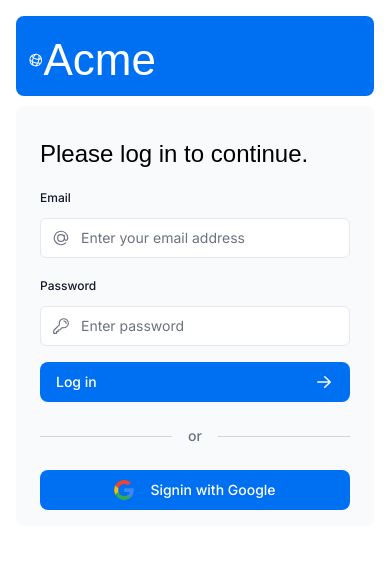
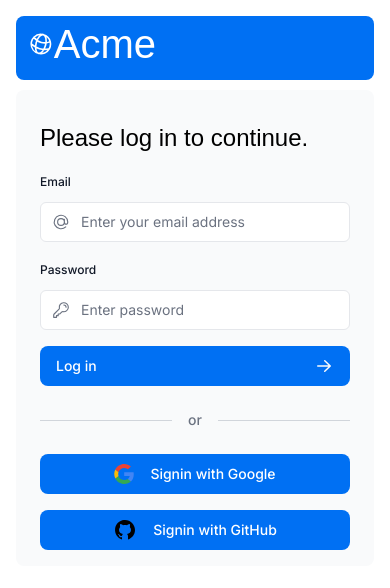
Before and after one commit to oksanaVlasenko/nextjs-dashboard, a Next.js app: page /login in a window 390 px wide. Shown: the top 588 px of the page. Built offline with nearby package versions, Linux system fonts and the light colour scheme; no server answers; a web font is replaced by a local one.

Commit message:
added auth with Github

```diff
--- a/app/login/page.tsx
+++ b/app/login/page.tsx
@@ -4,7 +4,8 @@
 import { Metadata } from 'next';
 import { ArrowRightIcon } from '@heroicons/react/24/outline';
 import { signIn } from '@/auth';
-import SignIn from '../ui/signin-google';
+import SignInGoogle from '../ui/signin-google';
+import SignInGithub from '../ui/signin-github';
 
 export const metadata: Metadata = {
   title: 'Login',
@@ -14,7 +15,7 @@
   return (
     <main className="flex items-center justify-center md:h-screen">
       <div className="relative mx-auto flex w-full max-w-[400px] flex-col space-y-2.5 p-4 md:-mt-32">
-        <div className="flex h-20 w-full items-end rounded-lg bg-blue-500 p-3 md:h-36">
+        <div className="flex h-16 w-full items-end rounded-lg bg-blue-500 p-3 md:h-28">
           <div className="w-32 text-white md:w-36">
             <AcmeLogo />
           </div>
@@ -26,7 +27,9 @@
 
             <Divider text="or" />
 
-            <SignIn />
+            <SignInGoogle />
+
+            <SignInGithub />
           </div>
 
         </Suspense>
--- a/app/ui/acme-logo.tsx
+++ b/app/ui/acme-logo.tsx
@@ -7,7 +7,7 @@
       className={`${lusitana.className} flex flex-row items-center leading-none text-white`}
     >
       <GlobeAltIcon className="h-12 w-12 rotate-[15deg]" />
-      <p className="text-[44px]">Acme</p>
+      <p className="text-[40px] md:text-[44px]">Acme</p>
     </div>
   );
 }
--- /dev/null
+++ b/app/ui/signin-github.tsx
@@ -0,0 +1,32 @@
+
+import { signIn } from "@/auth"
+import { JSX, SVGProps } from "react"
+import { Button } from "./button"
+
+export default function SignInGithub() {
+  return (
+    <form
+      action={async () => {
+        "use server"
+        await signIn("github")
+      }}
+    >
+      <Button className="mt-4 w-full justify-center ">
+        <GithubLogo className='mr-4'/>
+        Signin with GitHub
+      </Button>
+    </form>
+  )
+}
+
+const GithubLogo = (props: JSX.IntrinsicAttributes & SVGProps<SVGSVGElement>) => (
+  <svg
+    xmlns="http://www.w3.org/2000/svg" x="0px" y="0px"
+    width="24"
+    height="24"
+    viewBox="0 0 24 24"
+    {...props}
+  >
+    <path d="M10.9,2.1c-4.6,0.5-8.3,4.2-8.8,8.7c-0.6,5,2.5,9.3,6.9,10.7v-2.3c0,0-0.4,0.1-0.9,0.1c-1.4,0-2-1.2-2.1-1.9 c-0.1-0.4-0.3-0.7-0.6-1C5.1,16.3,5,16.3,5,16.2C5,16,5.3,16,5.4,16c0.6,0,1.1,0.7,1.3,1c0.5,0.8,1.1,1,1.4,1c0.4,0,0.7-0.1,0.9-0.2 c0.1-0.7,0.4-1.4,1-1.8c-2.3-0.5-4-1.8-4-4c0-1.1,0.5-2.2,1.2-3C7.1,8.8,7,8.3,7,7.6C7,7.2,7,6.6,7.3,6c0,0,1.4,0,2.8,1.3 C10.6,7.1,11.3,7,12,7s1.4,0.1,2,0.3C15.3,6,16.8,6,16.8,6C17,6.6,17,7.2,17,7.6c0,0.8-0.1,1.2-0.2,1.4c0.7,0.8,1.2,1.8,1.2,3 c0,2.2-1.7,3.5-4,4c0.6,0.5,1,1.4,1,2.3v3.3c4.1-1.3,7-5.1,7-9.5C22,6.1,16.9,1.4,10.9,2.1z"></path>
+  </svg>
+)
--- a/app/ui/signin-google.tsx
+++ b/app/ui/signin-google.tsx
@@ -3,7 +3,7 @@
 import { Button } from "./button"
 import { JSX, SVGProps } from "react"
 
-export default async function SignIn() {
+export default async function SignInGoogle() {
   const session = await auth()
   console.log(session, ' session')
 
--- a/auth.config.ts
+++ b/auth.config.ts
@@ -22,20 +22,22 @@
     async session({ session, token }) {
       if (token) {
         session.user = {
-          id: token.id!,
+          id: token.id ? String(token.id) : "",
           name: token.name!,
           email: token.email!,
-          image: token.picture!
+          image: token.picture!,
+          emailVerified: null,
         };
       }
       return session;
     },
+
     async jwt({ token, user }) {
       if (user) {
         token.id = user.id;
         token.name = user.name;
         token.email = user.email;
-        token.picture = user.image || user.picture;
+        token.picture = user.image;
       }
       return token;
     }
--- a/auth.ts
+++ b/auth.ts
@@ -7,6 +7,7 @@
 import bcrypt from 'bcrypt';
 import GoogleProvider from "next-auth/providers/google";
 import Google from "next-auth/providers/google"
+import GithubProviver from "next-auth/providers/github"
 
 async function getUser(email: string): Promise<User | undefined> {
   try {
@@ -21,6 +22,10 @@
 export const { handlers, auth, signIn, signOut } = NextAuth({
   ...authConfig,
   providers: [
+    GithubProviver({
+      clientId: process.env.AUTH_GITHUB_ID!,
+      clientSecret: process.env.AUTH_GITHUB_SECRET!,
+    }),
     GoogleProvider({
       clientId: process.env.AUTH_GOOGLE_ID!,
       clientSecret: process.env.AUTH_GOOGLE_SECRET!,
```
